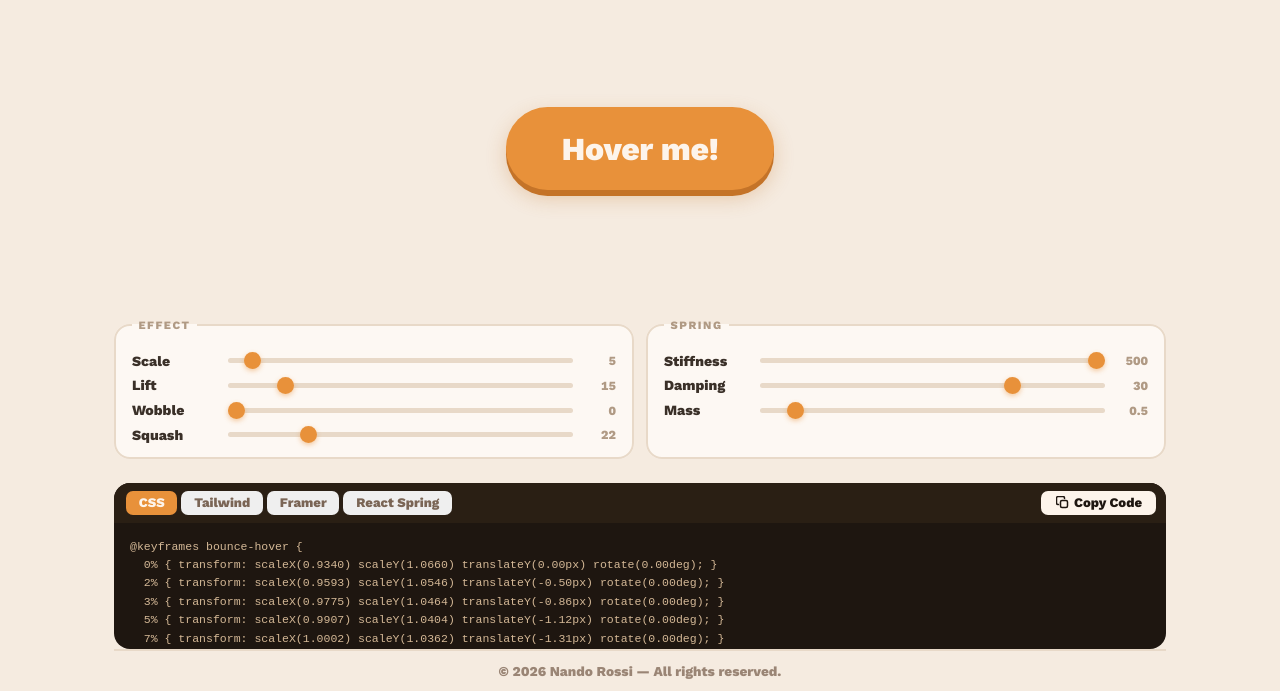
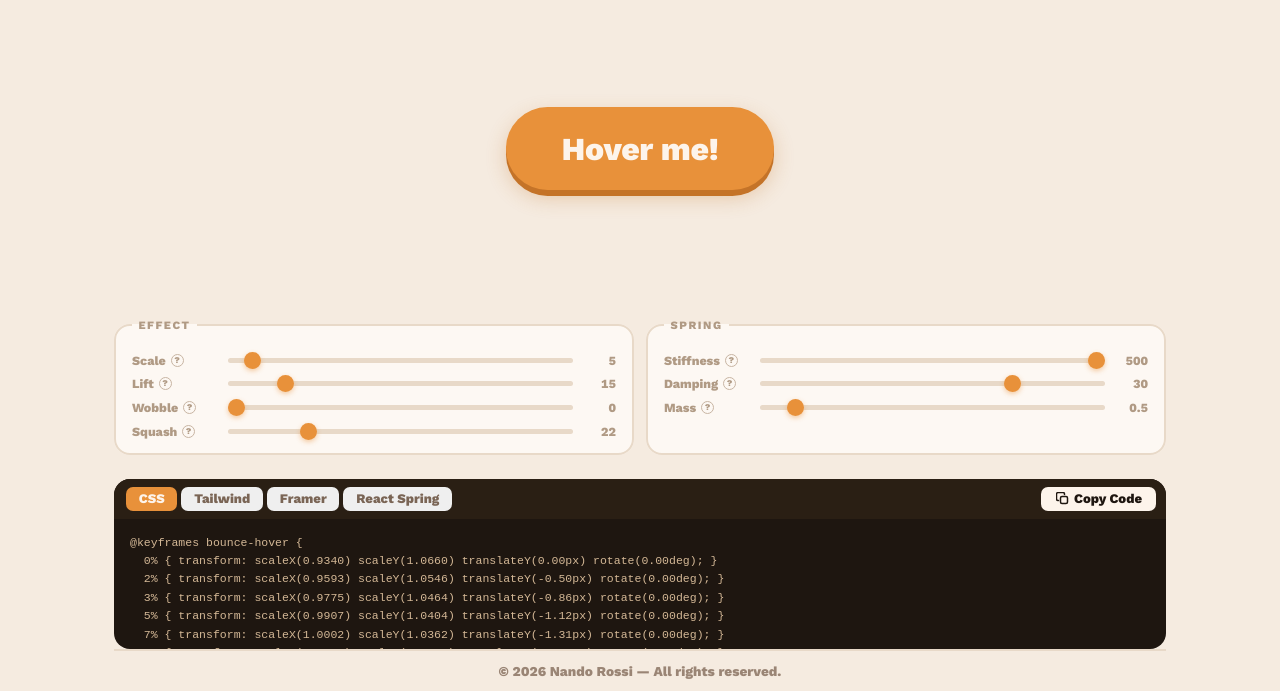
Before and after one commit to nandorocker/bouncygen, a website built with Vite: page index.html in a window 1280 px wide. Shown: the part 109-800 px from the top of the page. Built offline with nearby package versions, Linux system fonts and the light colour scheme.

Commit message:
info tooltips

```diff
--- a/index.html
+++ b/index.html
@@ -95,19 +95,23 @@
       <div class="controls">
         <fieldset>
           <legend>Effect</legend>
-          <label>Scale
+          <label>
+            <span class="label-name">Scale<button type="button" class="info-btn" aria-label="Scale: how much the button grows in size"><span class="info-icon">?</span><span class="tooltip" aria-hidden="true">How much the button grows in size</span></button></span>
             <input type="range" id="scale" min="0" max="100" value="50" />
             <span id="scale-val">50</span>
           </label>
-          <label>Lift
+          <label>
+            <span class="label-name">Lift<button type="button" class="info-btn" aria-label="Lift: how high the button floats upward"><span class="info-icon">?</span><span class="tooltip" aria-hidden="true">How high the button floats upward</span></button></span>
             <input type="range" id="lift" min="0" max="100" value="40" />
             <span id="lift-val">40</span>
           </label>
-          <label>Wobble
+          <label>
+            <span class="label-name">Wobble<button type="button" class="info-btn" aria-label="Wobble: how much the button rotates side-to-side"><span class="info-icon">?</span><span class="tooltip" aria-hidden="true">How much the button rotates side-to-side</span></button></span>
             <input type="range" id="wobble" min="0" max="100" value="10" />
             <span id="wobble-val">10</span>
           </label>
-          <label>Squash
+          <label>
+            <span class="label-name">Squash<button type="button" class="info-btn" aria-label="Squash: how much the button squishes vertically before bouncing"><span class="info-icon">?</span><span class="tooltip" aria-hidden="true">How much the button squishes vertically before bouncing</span></button></span>
             <input type="range" id="squash" min="0" max="100" value="20" />
             <span id="squash-val">20</span>
           </label>
@@ -115,15 +119,18 @@
 
         <fieldset>
           <legend>Spring</legend>
-          <label>Stiffness
+          <label>
+            <span class="label-name">Stiffness<button type="button" class="info-btn" aria-label="Stiffness: how strong the spring force is"><span class="info-icon">?</span><span class="tooltip" aria-hidden="true">How strong the spring force is</span></button></span>
             <input type="range" id="stiffness" min="50" max="500" value="200" />
             <span id="stiffness-val">200</span>
           </label>
-          <label>Damping
+          <label>
+            <span class="label-name">Damping<button type="button" class="info-btn" aria-label="Damping: how quickly the oscillation dies down"><span class="info-icon">?</span><span class="tooltip" aria-hidden="true">How quickly the oscillation dies down</span></button></span>
             <input type="range" id="damping" min="1" max="40" value="10" />
             <span id="damping-val">10</span>
           </label>
-          <label>Mass
+          <label>
+            <span class="label-name">Mass<button type="button" class="info-btn" aria-label="Mass: how heavy the object feels; affects speed and overshoot"><span class="info-icon">?</span><span class="tooltip" aria-hidden="true">How heavy the object feels; affects speed and overshoot</span></button></span>
             <input type="range" id="mass" min="0.1" max="5" step="0.1" value="1" />
             <span id="mass-val">1</span>
           </label>
--- a/src/spring.js
+++ b/src/spring.js
@@ -15,6 +15,8 @@ export function simulateSpring(stiffness = 200, damping = 10, mass = 1, steps =
     const acceleration = (springForce + dampingForce) / mass;
     velocity += acceleration * dt;
     position += velocity * dt;
+    if (position > 2.0) { position = 2.0; velocity = Math.min(velocity, 0); }
+    if (position < -0.5) { position = -0.5; velocity = Math.max(velocity, 0); }
     result.push(position);
   }
 
--- a/style.css
+++ b/style.css
@@ -195,6 +195,90 @@ label span {
   font-weight: 700;
 }
 
+.label-name {
+  display: inline-flex;
+  align-items: center;
+  gap: 0.3rem;
+  position: relative;
+}
+
+.info-btn {
+  background: none;
+  border: 1.5px solid #c8b5a3;
+  border-radius: 50%;
+  width: 13px;
+  height: 13px;
+  padding: 0;
+  cursor: pointer;
+  display: inline-flex;
+  align-items: center;
+  justify-content: center;
+  flex-shrink: 0;
+  transition: color 0.15s, border-color 0.15s;
+  position: relative;
+}
+
+.info-btn:hover,
+.info-btn:focus-visible {
+  color: #e8913a;
+  border-color: #e8913a;
+}
+
+.info-btn:focus-visible {
+  outline: 2px solid #e8913a;
+  outline-offset: 1px;
+}
+
+.info-icon {
+  font-size: 0.55rem;
+  font-weight: 900;
+  color: #b09a84;
+  line-height: 1;
+  pointer-events: none;
+  font-family: 'Work Sans', system-ui, sans-serif;
+}
+
+.info-btn:hover .info-icon,
+.info-btn:focus-visible .info-icon {
+  color: #e8913a;
+}
+
+.tooltip {
+  position: absolute;
+  bottom: calc(100% + 7px);
+  left: 50%;
+  transform: translateX(-50%);
+  background: #1e1610;
+  color: #d4b896;
+  font-size: 0.72rem;
+  font-weight: 400;
+  padding: 0.35rem 0.6rem;
+  border-radius: 8px;
+  white-space: nowrap;
+  pointer-events: none;
+  visibility: hidden;
+  opacity: 0;
+  transition: opacity 0.15s;
+  z-index: 20;
+  font-family: 'Work Sans', system-ui, sans-serif;
+}
+
+.tooltip::after {
+  content: '';
+  position: absolute;
+  top: 100%;
+  left: 50%;
+  transform: translateX(-50%);
+  border: 5px solid transparent;
+  border-top-color: #1e1610;
+}
+
+.info-btn:hover .tooltip,
+.info-btn:focus-visible .tooltip {
+  visibility: visible;
+  opacity: 1;
+}
+
 input[type="range"] {
   -webkit-appearance: none;
   appearance: none;
```
